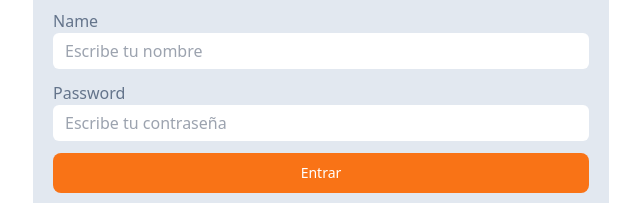
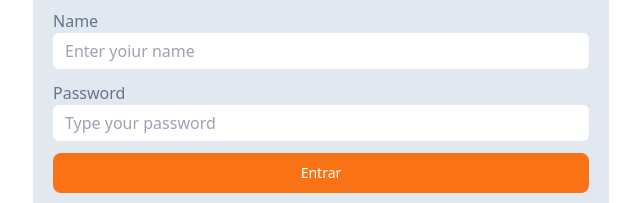
Before and after one commit to Sergioaorozco/DarkForm, a plain HTML site: page index.html in a window 1280 px wide. Shown: the part 273-476 px from the top of the page, 319-959 px from the left. Drawn offline with nearby package versions, Linux system fonts and the light colour scheme.

Commit message:
Changes regarding Name and Password placeholder

```diff
--- a/index.html
+++ b/index.html
@@ -24,12 +24,12 @@
                     <div class="flex flex-col">
                         <label for="clientName" class="text-slate-500">Name</label>
                         <input type="text" name="clientName" id="clientName" class="h-9 rounded-md px-3"
-                            placeholder="Escribe tu nombre" />
+                            placeholder="Enter yoiur name" />
                     </div>
                     <div class="flex flex-col">
                         <label for="clientPass" class="text-slate-500">Password</label>
                         <input type="text" name="clientPass" id="clientPass" class="h-9 rounded-md px-3"
-                            placeholder="Escribe tu contraseña" />
+                            placeholder="Type your password" />
                     </div>
                     <button on:submit={handleSubmit}
                         class="text-white bg-blue-70 bg-orange-500 hover:bg-orange-600 focus:ring-4 focus:outline-none focus:ring-orange-300 font-medium rounded-lg text-sm px-5 py-2.5 text-center">Entrar</button>
```
